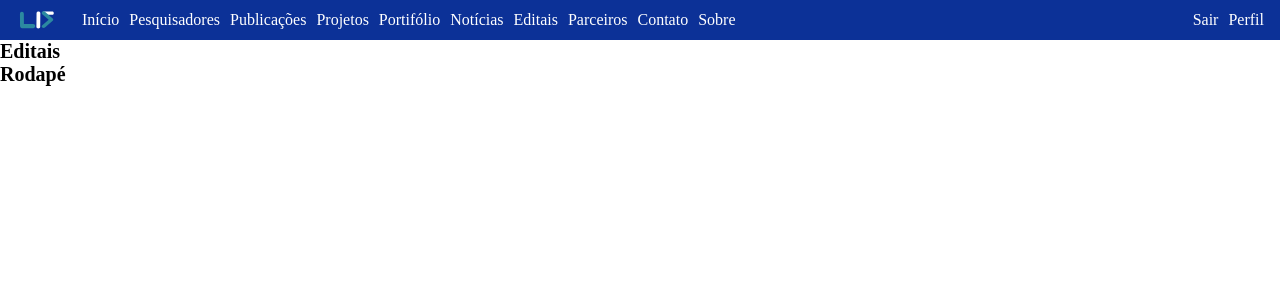
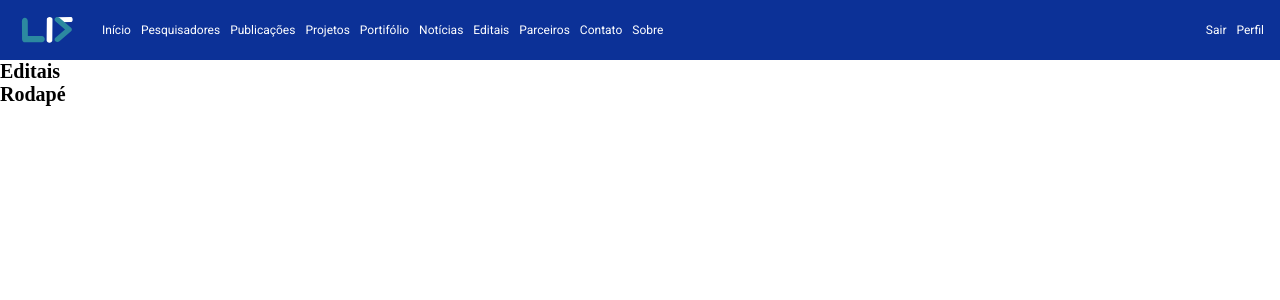
Before and after one commit to reudismam/LIS-lab, a React (Create React App) app: page /editais in a window 1280 px wide. Shown: the top 300 px of the page. Built offline with nearby package versions, Linux system fonts and the light colour scheme.

Commit message:
adicionando fontes.

```diff
--- a/public/index.html
+++ b/public/index.html
@@ -4,6 +4,7 @@
     <meta charset="utf-8" />
     <meta name="viewport" content="width=device-width, initial-scale=1" />
     <meta name="theme-color" content="#000000" />
+    <link href="https://fonts.googleapis.com/css2?family=Roboto:ital,wght@0,400;0,500;0,700;1,400;1,700&display=swap" rel="stylesheet">
     <title>LIS - Laboratório de Inovações em Software</title>
   </head>
   <body>
--- a/src/components/Header/Logo/index.tsx
+++ b/src/components/Header/Logo/index.tsx
@@ -2,7 +2,7 @@
 import logo from '../../../assets/images/lis.svg';
 
 const Logo = styled.img.attrs({src: logo, alt:"Logo do LIS"})`
-    height: 2rem;
+    height: 3rem;
     margin-left: 1.6rem;
 `
 
--- a/src/components/Header/MenuList/index.tsx
+++ b/src/components/Header/MenuList/index.tsx
@@ -9,7 +9,8 @@
     li {
         color: var(--cinza);
         margin-bottom: 1rem;
-        font-size: 1.6rem;
+        font-size: 1.2rem;
+        font-family: 'Roboto', sans-serif;
     }
 
     @media(min-width: 768px) {
--- a/src/components/Header/TopBar/index.tsx
+++ b/src/components/Header/TopBar/index.tsx
@@ -7,7 +7,7 @@
     display: flex;
     align-items: center;
     background-color: var(--primaria-dark);
-    height: 4rem;
+    height: 6rem;
 `
 
 export default function TopBar() {
```
